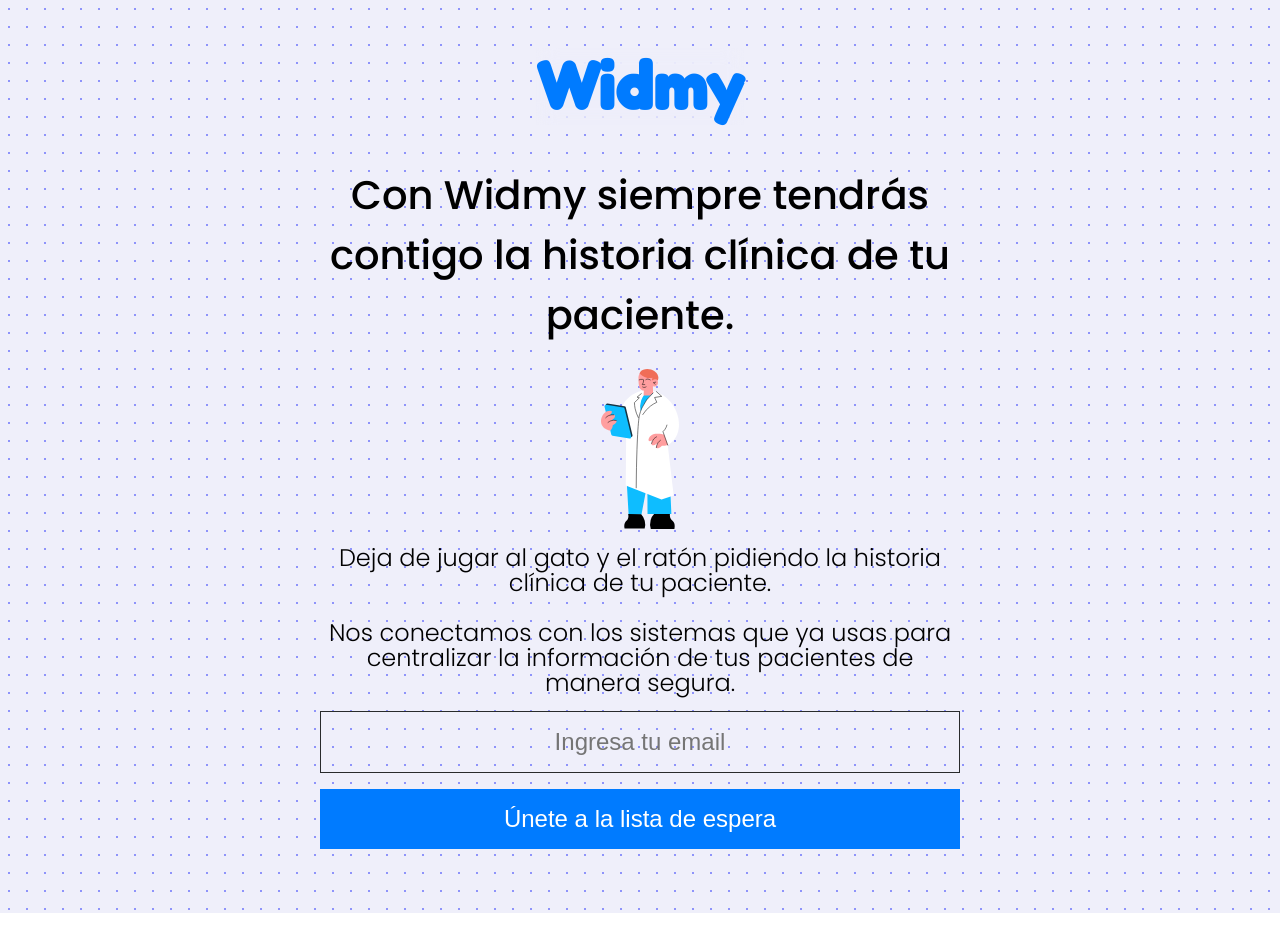
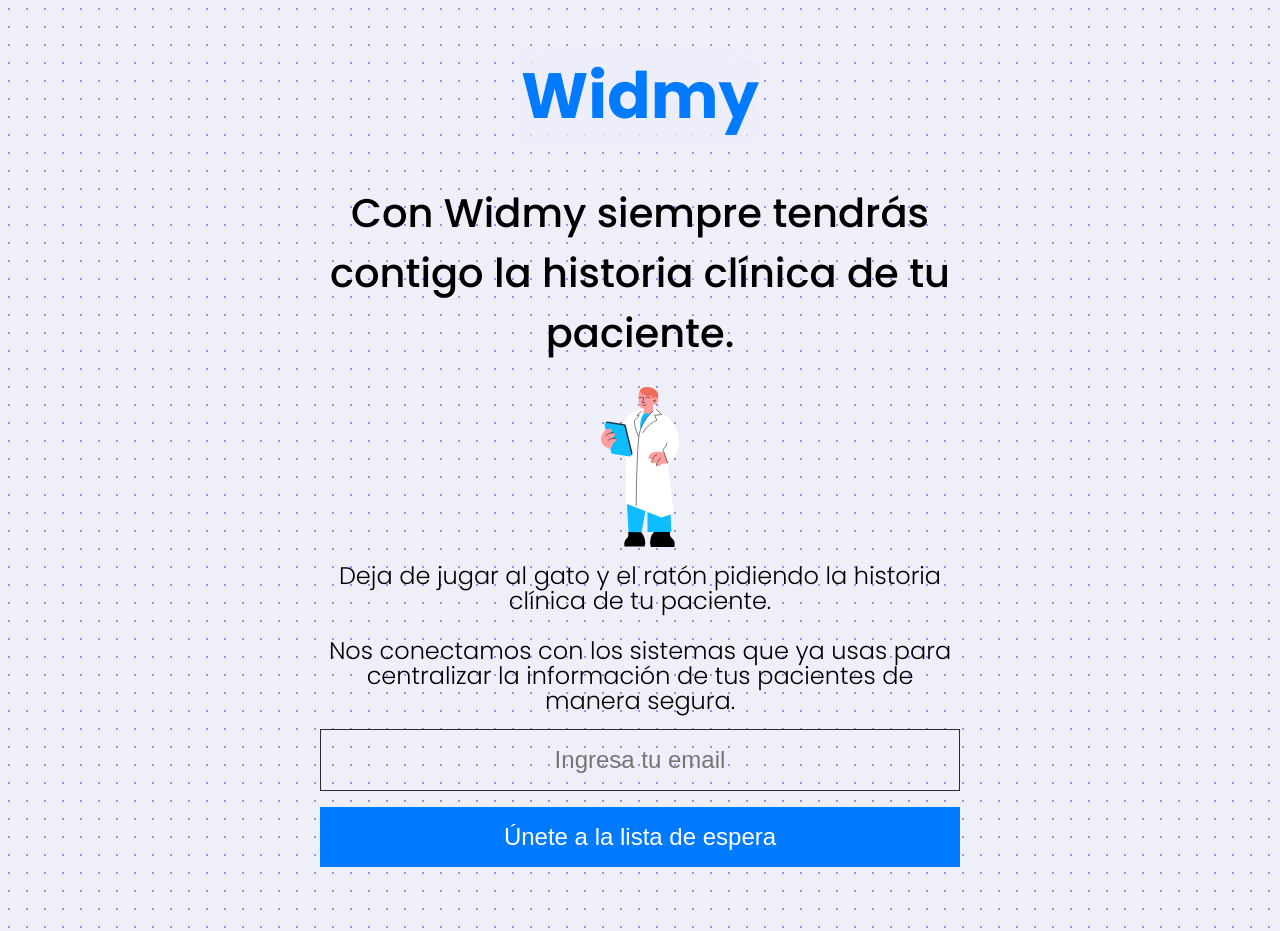
Before and after one commit to Widmy/widmy.co, a React (Create React App) app: page / in a window 1280 px wide. Built offline with nearby package versions, Linux system fonts and the light colour scheme.

Commit message:
Update App.scss

```diff
--- a/src/App.scss
+++ b/src/App.scss
@@ -28,7 +28,6 @@
   h1 {
     color: var(--azure);
     backdrop-filter: blur(10px);
-    font-family: "Fredoka One", cursive;
   }
 
   img {
```
